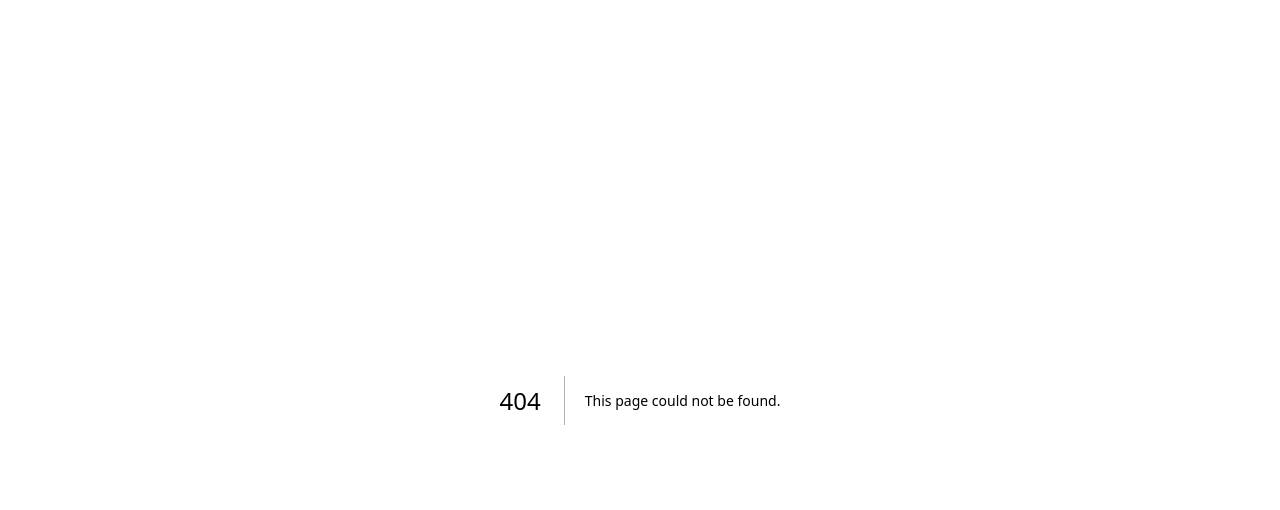
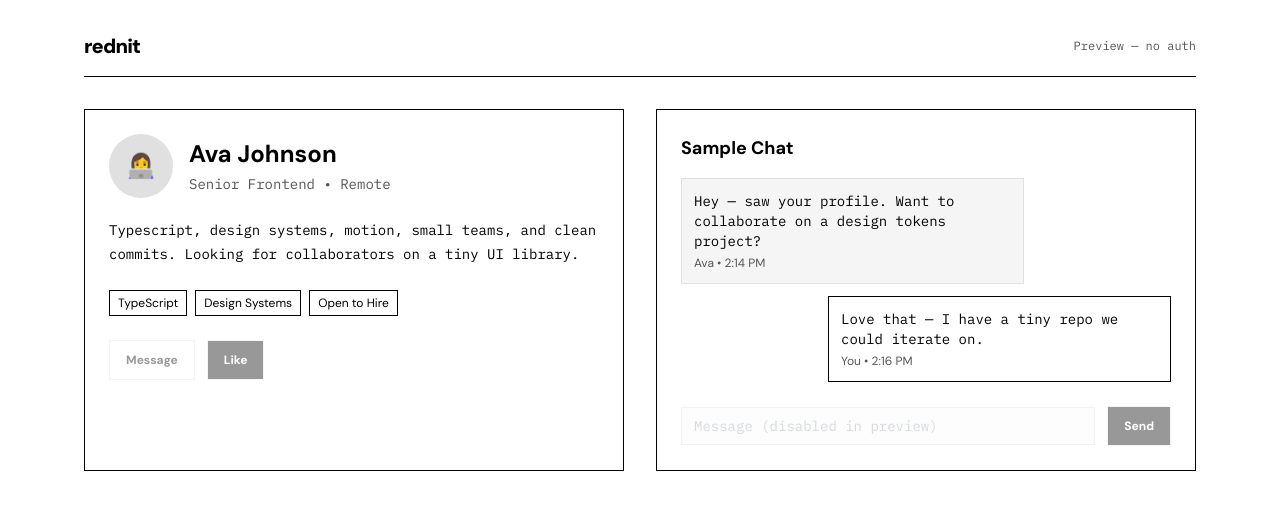
Before and after one commit to enigma-137/rednit, a Next.js app: page /preview in a window 1280 px wide. Before the commit this address had no page. Shown: the top 510 px of the page. Built offline with nearby package versions, Linux system fonts and the light colour scheme.

Commit message:
feat: update link to preview page and add new preview component

```diff
--- a/app/page.tsx
+++ b/app/page.tsx
@@ -64,7 +64,7 @@ export default function HomePage() {
                 Continue with GitHub
               </Button>
               <Link
-                href="/discover"
+                href="/preview"
                 className="inline-flex h-12 items-center justify-center border border-black bg-white px-5 font-sans text-xs font-bold uppercase tracking-[0.1em] transition-colors duration-150 hover:bg-black hover:text-white"
               >
                 Preview App
--- /dev/null
+++ b/app/preview/page.tsx
@@ -0,0 +1,68 @@
+"use client";
+
+import Link from "next/link";
+
+export default function PreviewPage() {
+  return (
+    <main className="min-h-screen bg-white text-black">
+      <section className="mx-auto max-w-6xl px-5 py-8">
+        <header className="mb-8 flex items-center justify-between border-b border-black pb-4">
+          <Link href="/" className="text-xl font-black tracking-[-0.04em]">
+            rednit
+          </Link>
+          <span className="font-mono text-xs text-gray-600">Preview — no auth</span>
+        </header>
+
+        <div className="grid gap-8 lg:grid-cols-2">
+          <section className="rounded border border-black p-6">
+            <div className="flex items-center gap-4">
+              <div className="flex h-16 w-16 items-center justify-center rounded-full bg-gray-200 text-2xl">👩‍💻</div>
+              <div>
+                <h2 className="text-2xl font-bold">Ava Johnson</h2>
+                <p className="mt-1 font-mono text-sm text-gray-600">Senior Frontend • Remote</p>
+              </div>
+            </div>
+
+            <p className="mt-5 font-mono text-sm leading-6">
+              Typescript, design systems, motion, small teams, and clean commits. Looking for collaborators on a tiny UI library.
+            </p>
+
+            <div className="mt-6 flex flex-wrap gap-2">
+              <span className="rounded border border-black px-2 py-1 text-xs">TypeScript</span>
+              <span className="rounded border border-black px-2 py-1 text-xs">Design Systems</span>
+              <span className="rounded border border-black px-2 py-1 text-xs">Open to Hire</span>
+            </div>
+
+            <div className="mt-6 flex gap-3">
+              <button disabled className="inline-flex h-10 items-center justify-center border px-4 text-xs font-bold disabled:opacity-40" aria-disabled>
+                Message
+              </button>
+              <button disabled className="inline-flex h-10 items-center justify-center border bg-black px-4 text-xs font-bold text-white disabled:opacity-40" aria-disabled>
+                Like
+              </button>
+            </div>
+          </section>
+
+          <section className="rounded border border-black p-6">
+            <h3 className="text-lg font-bold">Sample Chat</h3>
+            <div className="mt-4 flex flex-col gap-3">
+              <div className="self-start rounded border border-gray-200 bg-gray-100 p-3 max-w-[70%]">
+                <p className="font-mono text-sm">Hey — saw your profile. Want to collaborate on a design tokens project?</p>
+                <p className="mt-1 text-xs text-gray-600">Ava • 2:14 PM</p>
+              </div>
+              <div className="self-end rounded border border-black bg-white p-3 max-w-[70%]">
+                <p className="font-mono text-sm">Love that — I have a tiny repo we could iterate on.</p>
+                <p className="mt-1 text-xs text-gray-600">You • 2:16 PM</p>
+              </div>
+            </div>
+
+            <div className="mt-6 flex items-center gap-3">
+              <input disabled placeholder="Message (disabled in preview)" className="flex-1 rounded border border-gray-200 px-3 py-2 font-mono text-sm disabled:opacity-40" />
+              <button disabled className="inline-flex h-10 items-center justify-center border bg-black px-4 text-xs font-bold text-white disabled:opacity-40">Send</button>
+            </div>
+          </section>
+        </div>
+      </section>
+    </main>
+  );
+}
```
